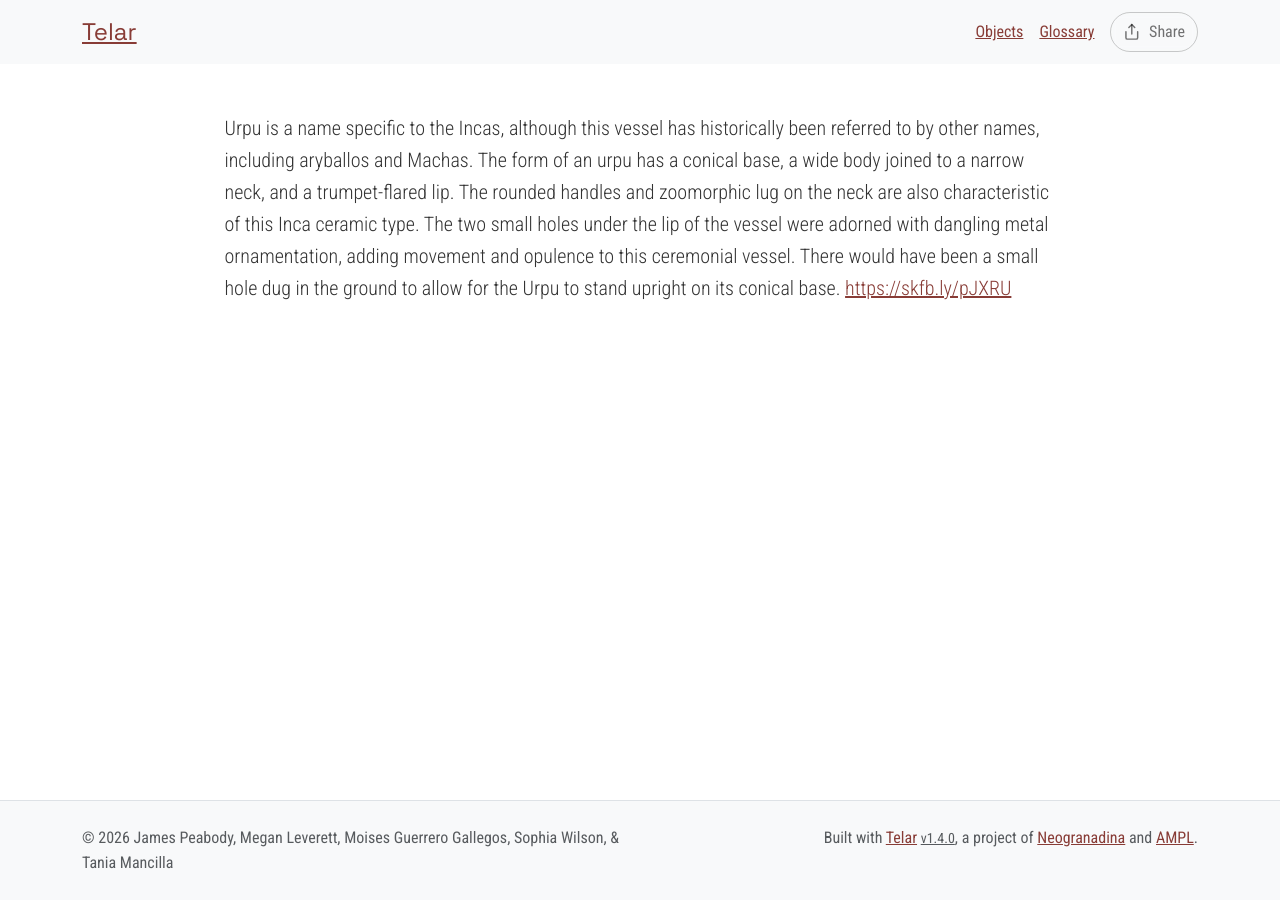
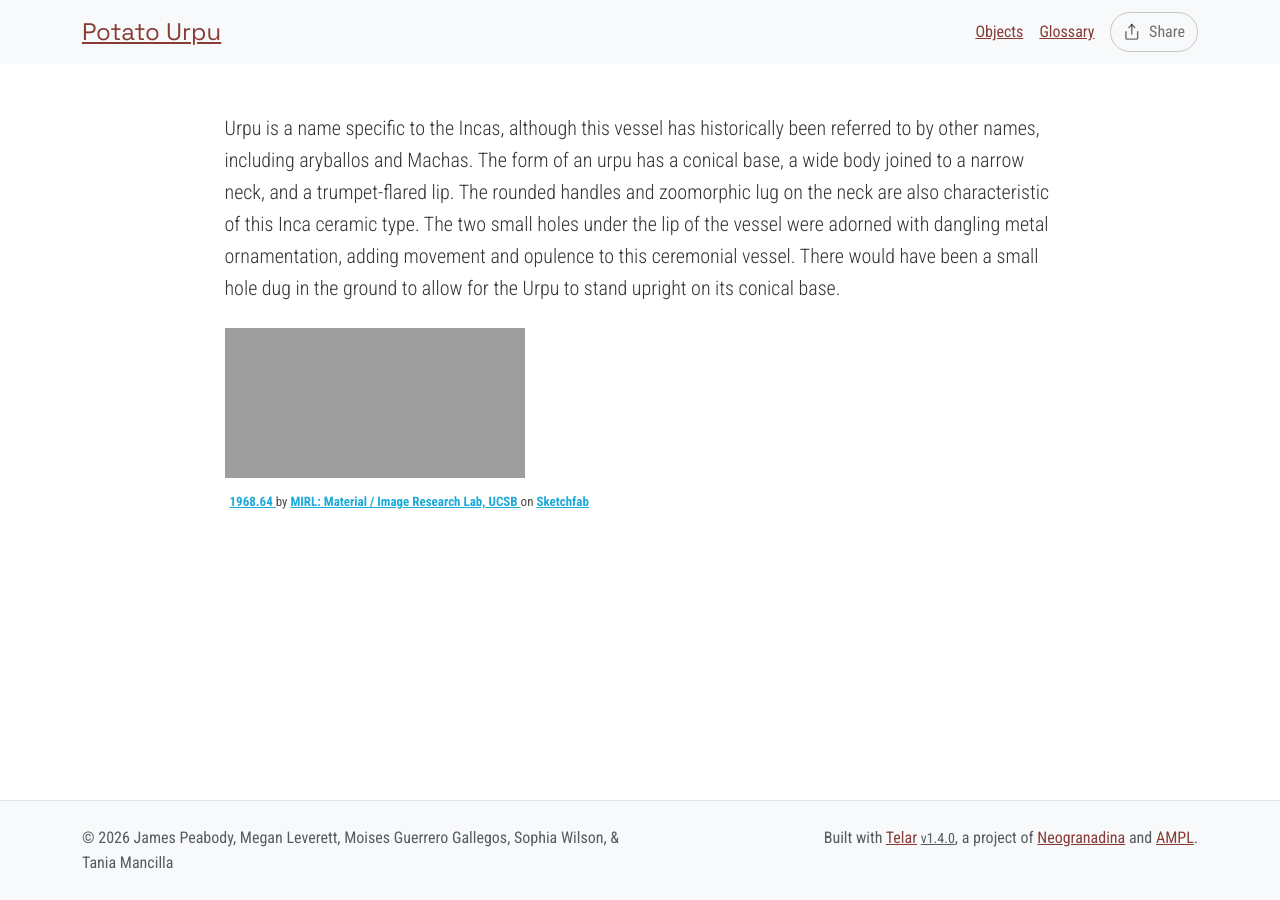
Before and after one commit to meganleverett/potato_urpu, a Jekyll site: the page built from telar-content/texts/stories/blank_template-learn-more.md, in a window 1280 px wide. Built offline with Jekyll 4.4.1, drawn with Linux system fonts in a browser that asks for light colours; grey boxes are pictures that could not be loaded.

Commit message:
Modify 1 story, remove 2 pages, change title
Changed:
  Story: Incan Potato Urpu

Removed:
  Page: about
  Page: acerca

Published via Telar Compositor

```diff
--- a/_config.yml
+++ b/_config.yml
@@ -2,7 +2,7 @@
 # https://telar.org
 
 # Site Settings
-title: "Telar"
+title: "Potato Urpu"
 description: ""
 url: "https://meganleverett.github.io"
 baseurl: "/potato_urpu"
--- a/telar-content/spreadsheets/plantilla_en_blanco.csv
+++ /dev/null
@@ -1,2 +0,0 @@
-step,object,x,y,zoom,page,question,answer,alt_text,layer1_button,layer1_content,layer2_button,layer2_content,clip_start,clip_end,loop
-paso,objeto,x,y,zoom,pagina,pregunta,respuesta,texto_alt,boton1,contenido1,boton2,contenido2,inicio_clip,fin_clip,bucle
--- a/telar-content/texts/stories/blank_template-learn-more.md
+++ b/telar-content/texts/stories/blank_template-learn-more.md
@@ -3,4 +3,4 @@ title: "Learn more"
 ---
 
 Urpu is a name specific to the Incas, although this vessel has historically been referred to by other names, including aryballos and Machas. The form of an urpu has a conical base, a wide body joined to a narrow neck, and a trumpet-flared lip. The rounded handles and zoomorphic lug on the neck are also characteristic of this Inca ceramic type. The two small holes under the lip of the vessel were adorned with dangling metal ornamentation, adding movement and opulence to this ceremonial vessel. There would have been a small hole dug in the ground to allow for the Urpu to stand upright on its conical base.
-[https://skfb.ly/pJXRU](https://skfb.ly/pJXRU)
+<div class="sketchfab-embed-wrapper"> <iframe title="1968.64" frameborder="0" allowfullscreen mozallowfullscreen="true" webkitallowfullscreen="true" allow="autoplay; fullscreen; xr-spatial-tracking" xr-spatial-tracking execution-while-out-of-viewport execution-while-not-rendered web-share src="https://sketchfab.com/models/6eafb7250b784c469c4c1ce7d8988266/embed"> </iframe> <p style="font-size: 13px; font-weight: normal; margin: 5px; color: #4A4A4A;"> <a href="https://sketchfab.com/3d-models/196864-6eafb7250b784c469c4c1ce7d8988266?utm_medium=embed&utm_campaign=share-popup&utm_content=6eafb7250b784c469c4c1ce7d8988266" target="_blank" rel="nofollow" style="font-weight: bold; color: #1CAAD9;"> 1968.64 </a> by <a href="https://sketchfab.com/ucsb-mirl?utm_medium=embed&utm_campaign=share-popup&utm_content=6eafb7250b784c469c4c1ce7d8988266" target="_blank" rel="nofollow" style="font-weight: bold; color: #1CAAD9;"> MIRL: Material / Image Research Lab, UCSB </a> on <a href="https://sketchfab.com?utm_medium=embed&utm_campaign=share-popup&utm_content=6eafb7250b784c469c4c1ce7d8988266" target="_blank" rel="nofollow" style="font-weight: bold; color: #1CAAD9;">Sketchfab</a></p></div>
```
Also changed, not shown: telar-content/texts/stories/blank_template-inside-of-an.md (+1 -1 lines).
